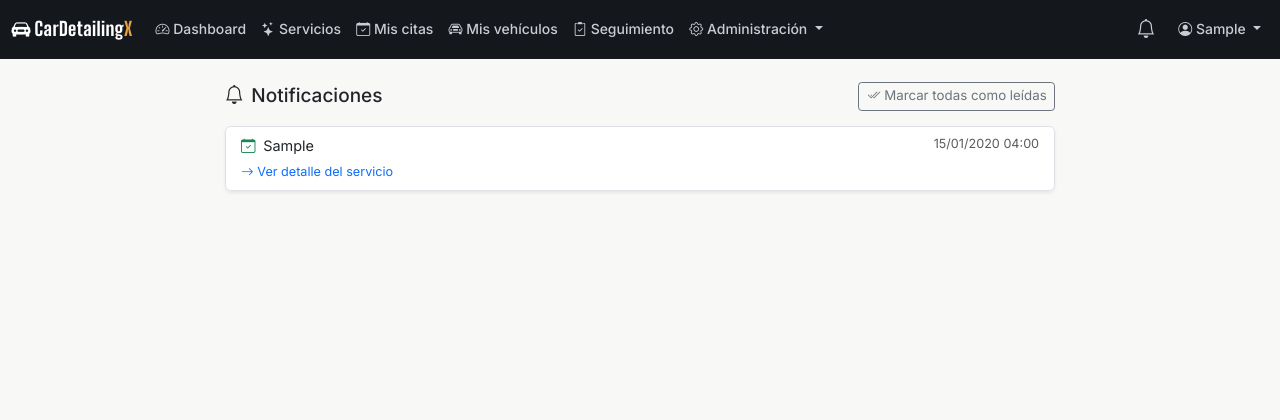
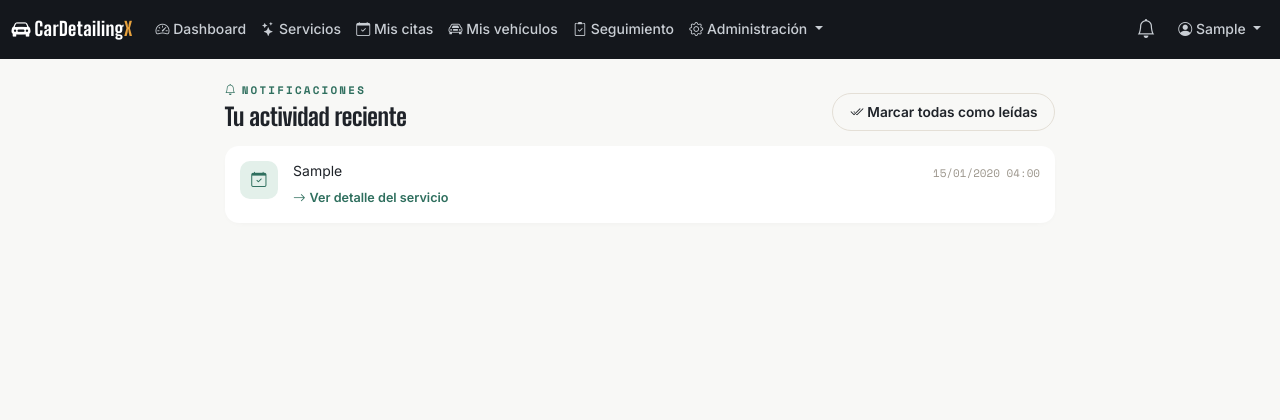
Before and after one commit to ChriisCG3312/CarDetailingX, a Django app: page /seguimiento/notificaciones/ in a window 1280 px wide. Shown: the top 420 px of the page. Run offline with Django 5.2, Linux system fonts and the light colour scheme; a user stored in the database is signed in; tables that the repository leaves empty hold one stand-in row (values such as "Sample post").

Commit message:
notificaciones 1

```diff
--- a/static/css/main.css
+++ b/static/css/main.css
@@ -395,3 +395,29 @@ body.page-landing main.container-fluid {
 .adm-action-success i {
   font-size: 1.15rem;
 }
+
+/* ── Items de notificación (feed) ─────────────────────────────────────── */
+
+.notif-divider {
+  border-bottom: 1px solid #ECE8E0;
+}
+
+.notif-unread {
+  background: var(--dp-papel-2);
+}
+
+.notif-icon {
+  width: 38px;
+  height: 38px;
+  border-radius: 10px;
+  flex-shrink: 0;
+  display: flex;
+  align-items: center;
+  justify-content: center;
+  font-size: 1rem;
+}
+
+.notif-icon-ceramico  { background: #E3F0EA; color: var(--dp-ceramico); }
+.notif-icon-terracota { background: #F6E7E2; color: #B5563E; }
+.notif-icon-ambar     { background: #FBEFDC; color: var(--dp-ambar); }
+.notif-icon-asfalto   { background: var(--dp-papel-2); color: var(--dp-carbon); }
--- a/templates/seguimiento/notificaciones.html
+++ b/templates/seguimiento/notificaciones.html
@@ -4,54 +4,63 @@
 {% block contenido %}
 <div class="row justify-content-center">
   <div class="col-md-8">
-    <div class="d-flex justify-content-between align-items-center mb-3">
-      <h5 class="mb-0"><i class="bi bi-bell me-2"></i>Notificaciones</h5>
+    <div class="d-flex justify-content-between align-items-end flex-wrap gap-2 mb-3">
+      <div>
+        <p class="dp-eyebrow"><i class="bi bi-bell me-1"></i>Notificaciones</p>
+        <h1 class="dp-title" style="font-size: 1.6rem;">Tu actividad reciente</h1>
+      </div>
       <form method="post" action="{% url 'seguimiento:marcar_todas' %}">
         {% csrf_token %}
-        <button type="submit" class="btn btn-outline-secondary btn-sm">
+        <button type="submit" class="btn-pill-ghost">
           <i class="bi bi-check2-all me-1"></i>Marcar todas como leídas
         </button>
       </form>
     </div>
 
     {% if notificaciones %}
-    <div class="list-group shadow-sm">
+    <div class="dp-card border-0 overflow-hidden">
       {% for notif in notificaciones %}
-      <div class="list-group-item list-group-item-action {% if not notif.leida %}bg-light border-start border-primary border-3{% endif %}">
-        <div class="d-flex justify-content-between align-items-start">
-          <div class="me-3">
+      <div class="d-flex justify-content-between align-items-start gap-3 p-3 notif-item {% if not notif.leida %}notif-unread{% endif %} {% if not forloop.last %}notif-divider{% endif %}">
+        <div class="d-flex gap-3">
+          <div class="notif-icon
+            {% if notif.tipo == 'cita_confirmada' %}notif-icon-ceramico
+            {% elif notif.tipo == 'cita_cancelada' %}notif-icon-terracota
+            {% elif notif.tipo == 'servicio_listo' %}notif-icon-ambar
+            {% else %}notif-icon-asfalto{% endif %}">
             {% if notif.tipo == 'cita_confirmada' %}
-              <i class="bi bi-calendar-check text-success me-1"></i>
+              <i class="bi bi-calendar-check"></i>
             {% elif notif.tipo == 'cita_cancelada' %}
-              <i class="bi bi-calendar-x text-danger me-1"></i>
+              <i class="bi bi-calendar-x"></i>
             {% elif notif.tipo == 'servicio_listo' %}
-              <i class="bi bi-star-fill text-warning me-1"></i>
+              <i class="bi bi-star-fill"></i>
             {% else %}
-              <i class="bi bi-arrow-right-circle text-primary me-1"></i>
+              <i class="bi bi-arrow-right-circle"></i>
             {% endif %}
-            <span {% if not notif.leida %}class="fw-semibold"{% endif %}>
+          </div>
+          <div>
+            <p class="mb-1 {% if not notif.leida %}fw-semibold{% endif %}" style="color: var(--dp-carbon); font-size: 0.92rem;">
               {{ notif.mensaje }}
-            </span>
+            </p>
+            {% if notif.cita %}
+            <a href="{% url 'seguimiento:detalle_cliente' notif.cita.seguimiento.pk %}" class="small text-decoration-none" style="color: var(--dp-ceramico); font-weight: 600;">
+              <i class="bi bi-arrow-right me-1"></i>Ver detalle del servicio
+            </a>
+            {% endif %}
+          </div>
         </div>
         <div class="text-end text-nowrap">
-            <small class="text-muted d-block">{{ notif.creada_en|date:"d/m/Y H:i" }}</small>
+          <small style="font-family: var(--font-mono); font-size: 0.72rem; color: #9A948A;">
+            {{ notif.creada_en|date:"d/m/Y H:i" }}
+          </small>
           {% if not notif.leida %}
           <form method="post" action="{% url 'seguimiento:marcar_leida' notif.pk %}" class="mt-1">
             {% csrf_token %}
-              <button type="submit" class="btn btn-link btn-sm p-0 text-muted">
+            <button type="submit" class="btn btn-link btn-sm p-0" style="color: var(--dp-ceramico); font-size: 0.78rem; text-decoration: none;">
               Marcar leída
             </button>
           </form>
           {% endif %}
         </div>
-        </div>
-        {% if notif.cita %}
-        <div class="mt-1">
-          <a href="{% url 'seguimiento:detalle_cliente' notif.cita.seguimiento.pk %}" class="small text-decoration-none">
-            <i class="bi bi-arrow-right me-1"></i>Ver detalle del servicio
-          </a>
-        </div>
-        {% endif %}
       </div>
       {% endfor %}
     </div>
@@ -59,13 +68,13 @@
     <!-- Paginación -->
     {% if is_paginated %}
     <nav class="mt-3">
-      <ul class="pagination pagination-sm">
+      <ul class="pagination adm-pagination">
         {% if page_obj.has_previous %}
         <li class="page-item">
           <a class="page-link" href="?page={{ page_obj.previous_page_number }}">Anterior</a>
         </li>
         {% endif %}
-        <li class="page-item active">
+        <li class="page-item disabled">
           <span class="page-link">{{ page_obj.number }} / {{ page_obj.paginator.num_pages }}</span>
         </li>
         {% if page_obj.has_next %}
@@ -78,8 +87,9 @@
     {% endif %}
 
     {% else %}
-    <div class="alert alert-info">
-      <i class="bi bi-bell-slash me-1"></i>No tienes notificaciones.
+    <div class="dp-card border-0 text-center p-5">
+      <i class="bi bi-bell-slash fs-1 mb-2 d-block" style="color: #C9C2B5;"></i>
+      <p class="mb-0" style="color: #9A948A;">No tienes notificaciones.</p>
     </div>
     {% endif %}
 
```
Lines whose indentation alone changed are shown as unchanged.
